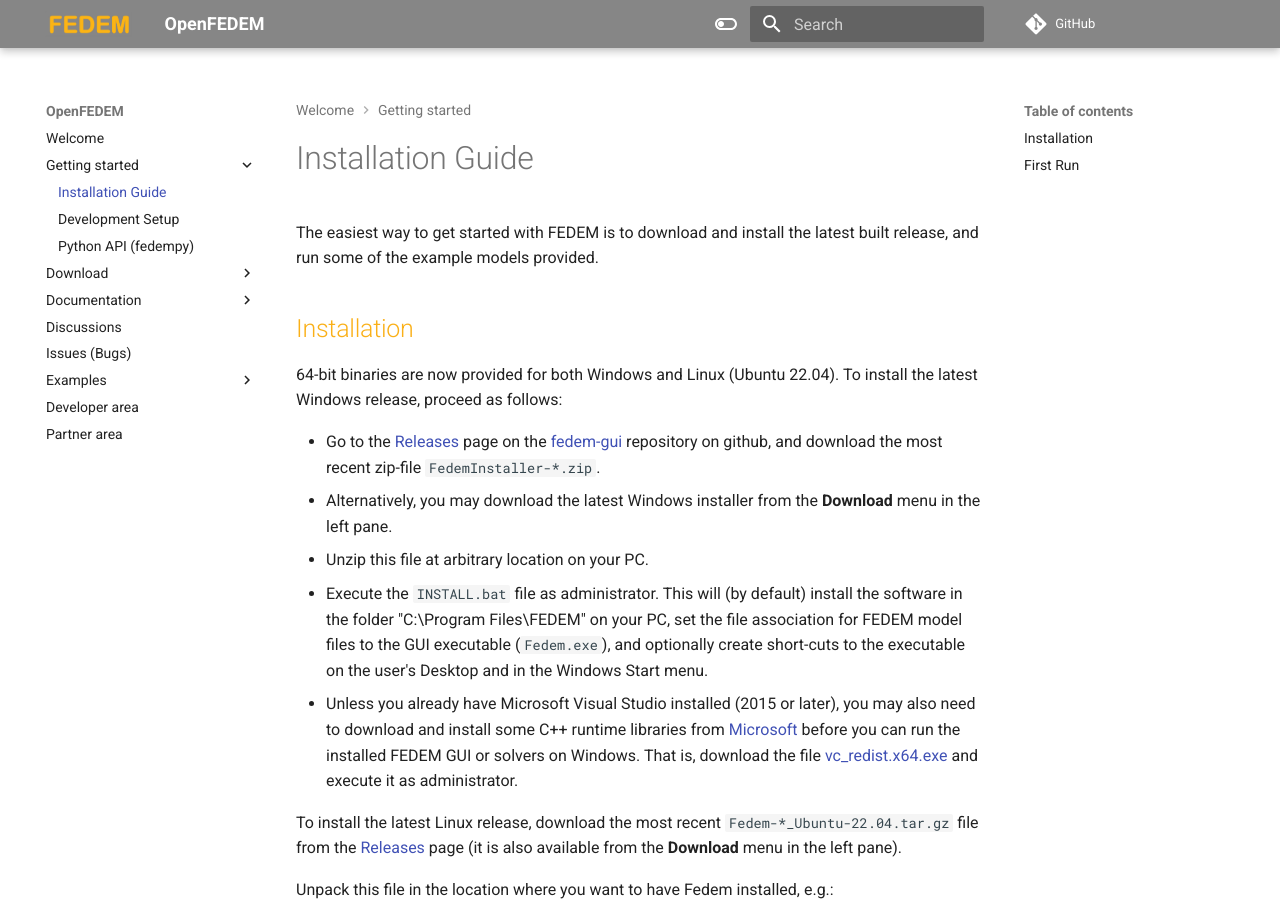
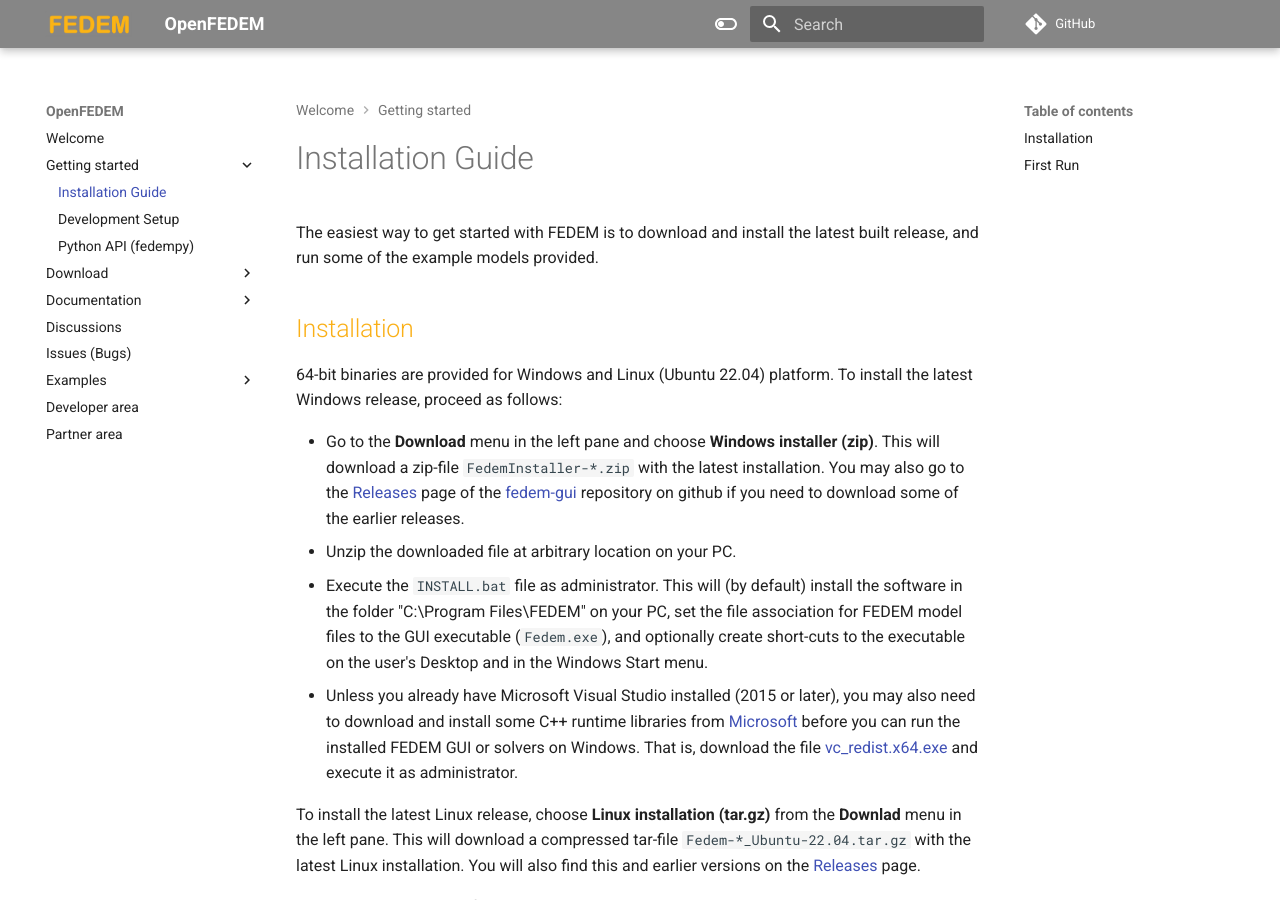
Before and after one commit to openfedem/openfedem.org, an MkDocs documentation site: the page built from docs/installation_guide.md, in a window 1280 px wide and 900 px high. Built offline with MkDocs 1.6.1 and Material for MkDocs 9.7.7, drawn with Linux system fonts in a browser that asks for light colours; comment, search, counter and statistics services are not loaded; some of the changed text lies outside the part shown.

Commit message:
Minor installation guide update

```diff
--- a/docs/installation_guide.md
+++ b/docs/installation_guide.md
@@ -5,15 +5,15 @@
 
 ## Installation
 
-64-bit binaries are now provided for both Windows and Linux (Ubuntu 22.04).
+64-bit binaries are provided for Windows and Linux (Ubuntu 22.04) platform.
 To install the latest Windows release, proceed as follows:
 
-* Go to the [Releases](https://github.com/openfedem/fedem-gui/releases) page
-  on the [fedem-gui](https://github.com/openfedem/fedem-gui) repository on github,
-  and download the most recent zip-file `FedemInstaller-*.zip`.
-* Alternatively, you may download the latest Windows installer
-  from the **Download** menu in the left pane.
-* Unzip this file at arbitrary location on your PC.
+* Go to the **Download** menu in the left pane and choose **Windows installer (zip)**.
+  This will download a zip-file `FedemInstaller-*.zip` with the latest installation.
+  You may also go to the [Releases](https://github.com/openfedem/fedem-gui/releases)
+  page of the [fedem-gui](https://github.com/openfedem/fedem-gui) repository
+  on github if you need to download some of the earlier releases.
+* Unzip the downloaded file at arbitrary location on your PC.
 * Execute the `INSTALL.bat` file as administrator.
   This will (by default) install the software in the folder "C:\Program Files\FEDEM"
   on your PC, set the file association for FEDEM model files to the GUI executable
@@ -26,12 +26,12 @@
   That is, download the file [vc_redist.x64.exe](https://aka.ms/vs/17/release/vc_redist.x64.exe)
   and execute it as administrator.
 
-To install the latest Linux release,
-download the most recent `Fedem-*_Ubuntu-22.04.tar.gz` file
-from the [Releases](https://github.com/openfedem/fedem-gui/releases) page
-(it is also available from the  **Download** menu in the left pane).
+To install the latest Linux release, choose **Linux installation (tar.gz)**
+from the **Downlad** menu in the left pane. This will download a compressed tar-file
+`Fedem-*_Ubuntu-22.04.tar.gz` with the latest Linux installation. You will also find this
+ and earlier versions on the [Releases](https://github.com/openfedem/fedem-gui/releases) page.
 
-Unpack this file in the location where you want to have Fedem installed, e.g.:
+Unpack the downloaded file in the location where you want to have Fedem installed, e.g.:
 
     $ cd /usr/local
     $ sudo tar zxfv ~/Downloads/Fedem-R8.1.1_Ubuntu-22.04.tar.gz
```
